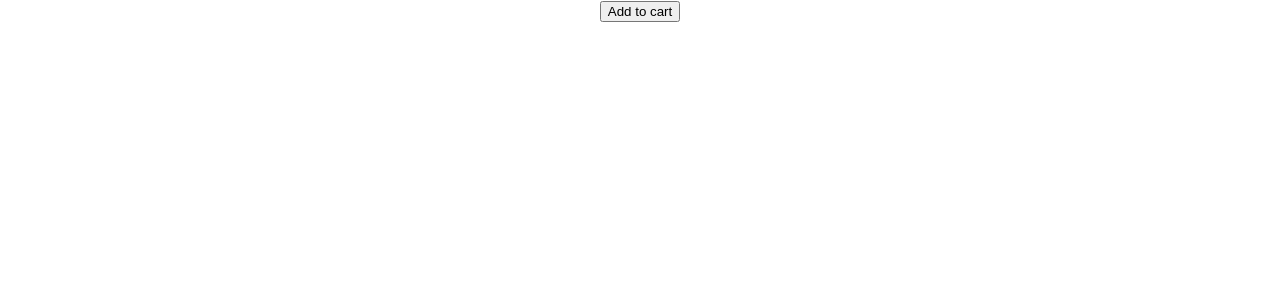
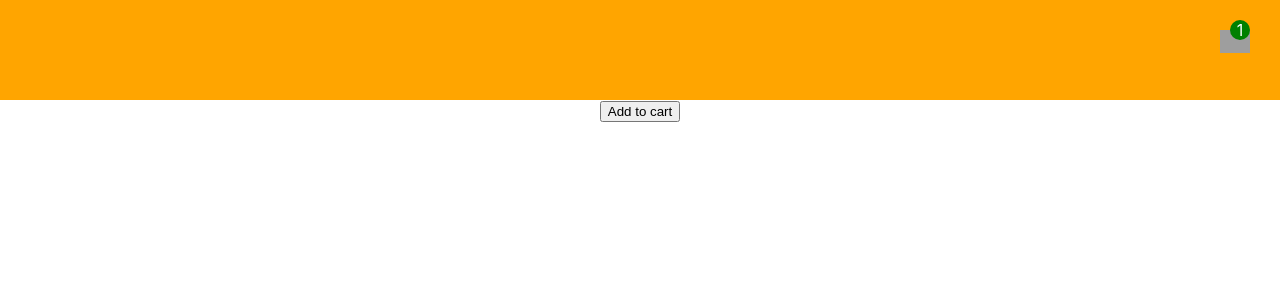
Before and after one commit to bilalmuhammad14-7-98/Redux-Saga, a React (Create React App) app: page / in a window 1280 px wide. Shown: the top 300 px of the page. Built offline with nearby package versions, Linux system fonts and the light colour scheme; grey boxes are pictures that could not be loaded.

Commit message:
header and main component created

```diff
--- a/src/App.css
+++ b/src/App.css
@@ -6,6 +6,31 @@
   height: 40vmin;
   pointer-events: none;
 }
+/* header style */
+.header {
+  background-color: orange;
+  height: 100px;
+}
+.cart-div {
+  float: right;
+  margin: 30px;
+  position: relative;
+}
+.cart-div img {
+  width: 30px;
+}
+.cart-div span {
+  background-color: green;
+  border-radius: 100%;
+  height: 20px;
+  width: 20px;
+  position: absolute;
+  top: -10px;
+  right: 0px;
+  color: #fff;
+}
+
+/* end header style */
 
 @media (prefers-reduced-motion: no-preference) {
   .App-logo {
--- a/src/App.js
+++ b/src/App.js
@@ -1,26 +1,12 @@
-import logo from "./logo.svg";
 import "./App.css";
-import { addToCart } from "./Redux/action";
-import { useDispatch } from "react-redux";
+import Header from "./components/Header";
+import Main from "./components/Main";
 
 function App() {
-  const dispatch = useDispatch();
-  const data = {
-    name: "iphone",
-    category: "mobile",
-    price: 10000,
-    color: "red",
-  };
-
   return (
     <div className="App">
-      <button
-        onClick={() => {
-          dispatch(addToCart(data));
-        }}
-      >
-        Add to cart
-      </button>
+      <Header />
+      <Main />
     </div>
   );
 }
--- /dev/null
+++ b/src/components/Header.js
@@ -0,0 +1,19 @@
+import { useSelector } from "react-redux";
+
+const Header = () => {
+  //   const result = useSelector((state) => state.cartData);
+  //   console.warn("data in header", result);
+  return (
+    <div className="header">
+      <div className="cart-div">
+        <span>{/* {result.length} */}1</span>
+        <img
+          src="https://cdn-icons-png.flaticon.com/512/263/263142.png"
+          alt=""
+        />
+      </div>
+    </div>
+  );
+};
+
+export default Header;
--- /dev/null
+++ b/src/components/Main.js
@@ -0,0 +1,28 @@
+import "../App";
+
+import { addToCart } from "../Redux/action";
+import { useDispatch } from "react-redux";
+
+function Main() {
+  const dispatch = useDispatch();
+  const data = {
+    name: "iphone",
+    category: "mobile",
+    price: 10000,
+    color: "red",
+  };
+
+  return (
+    <div>
+      <button
+        onClick={() => {
+          dispatch(addToCart(data));
+        }}
+      >
+        Add to cart
+      </button>
+    </div>
+  );
+}
+
+export default Main;
```
